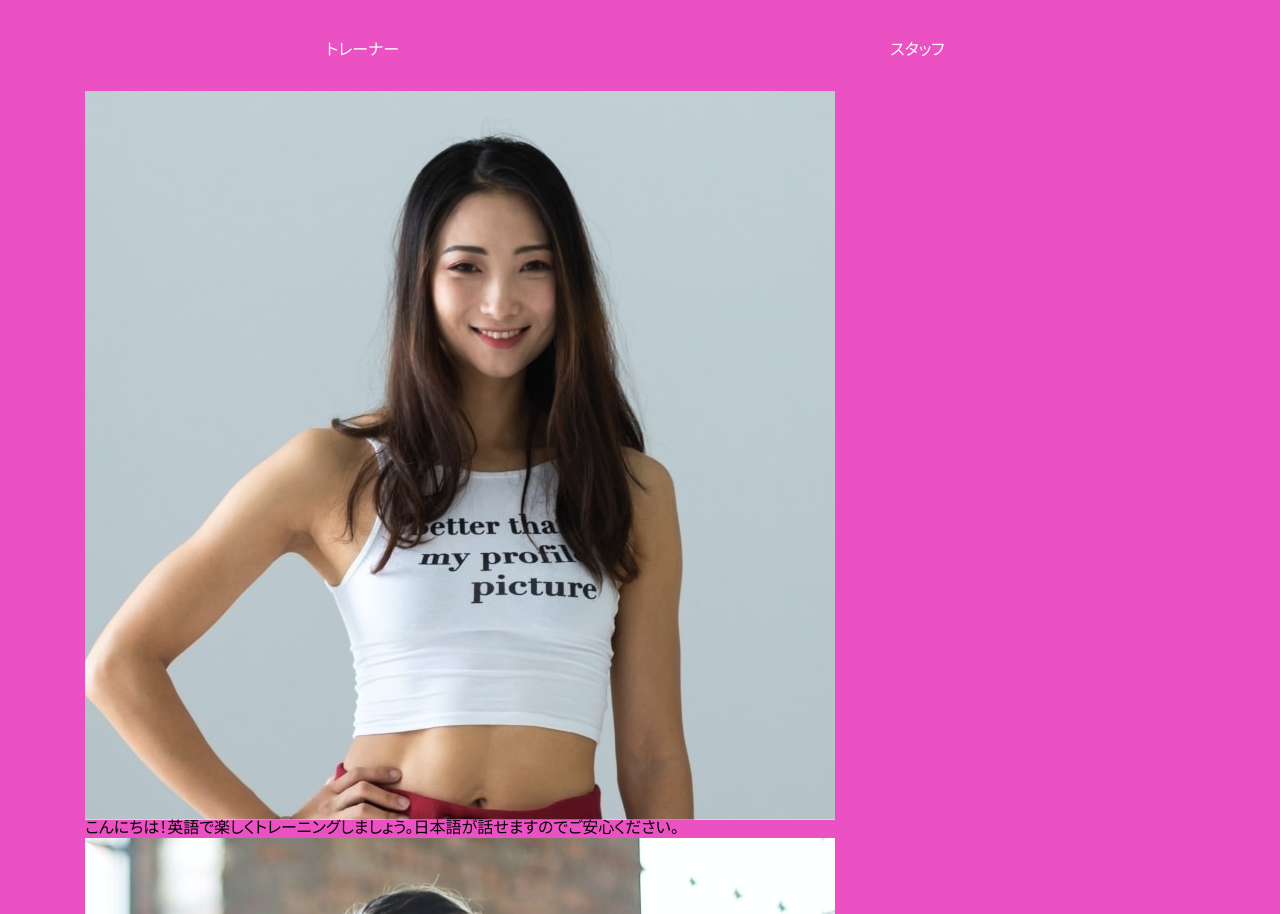
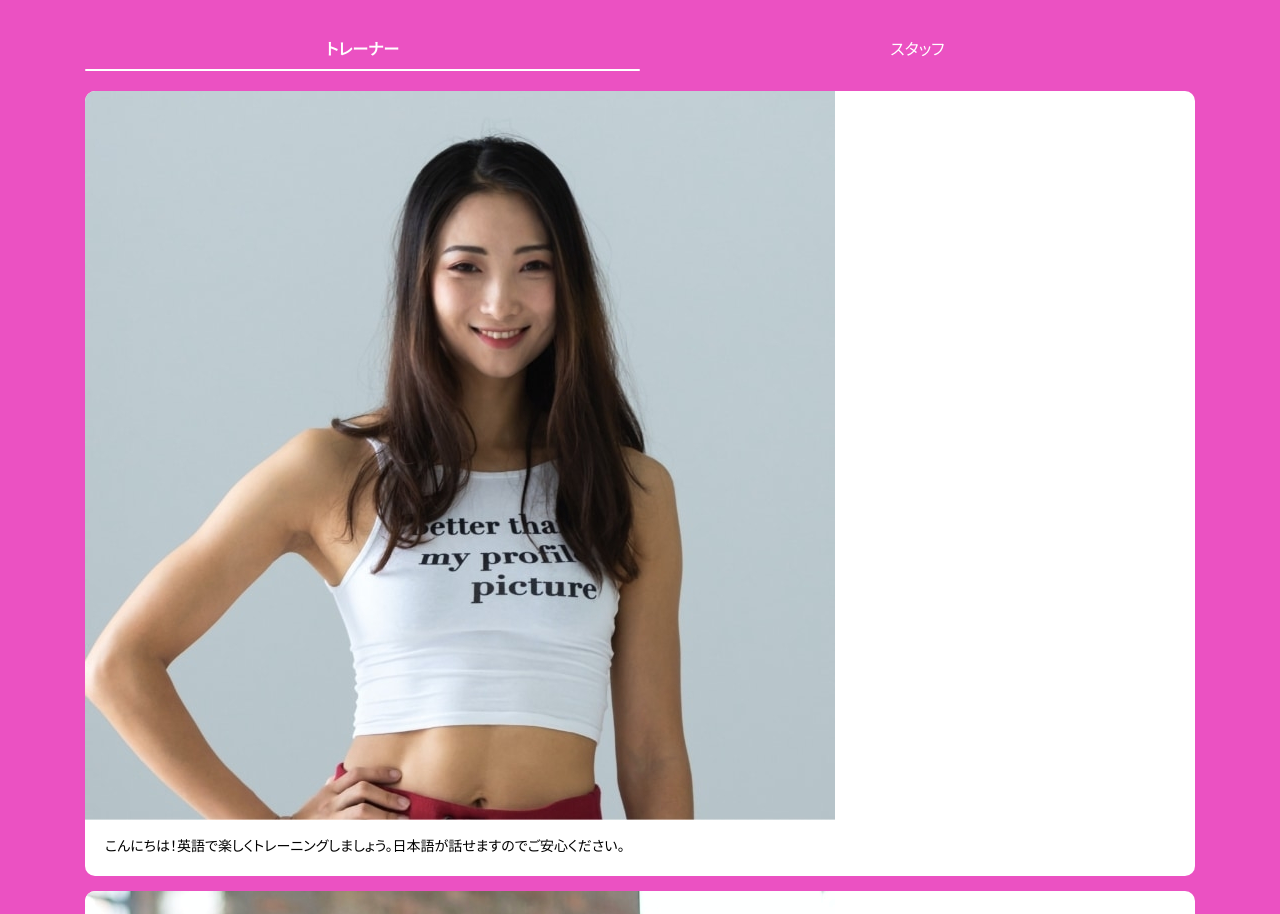
Before and after one commit to mayi-mama/engbody1, a plain HTML site: page index.html in a window 1280 px wide. Shown: the part 2918-3832 px from the top of the page. Drawn offline with nearby package versions, Linux system fonts and the light colour scheme; files that its build step writes are made by us from their sources.

Commit message:
Our Traninerまで

```diff
--- a/index.html
+++ b/index.html
@@ -143,36 +143,41 @@
                         <div class="trainer__body">
                             <div class="tab-wrapper">
                                 <div class="tab-area">
-                                    <div class="tab">
+                                    <div class="tab tab--active">
                                         トレーナー
                                     </div>
                                     <div class="tab">スタッフ</div>
                                 </div>
                                 <div class="tab-content-area">
-                                    <div class="tab-content">
+                                    <div class="tab-content tab--active">
                                         <div class="person-list">
-                                            <div class="person-box">
+                                            <div class="person-box fadeUpEffect fadeUp">
                                                 <figure class="person-box__img">
                                                     <img src="img/trainer01.jpg" alt="トレーナー1">
                                                 </figure>
+                                                <div class="person-box__body">
                                                     <div class="person-box__text">
                                                        <p>こんにちは！英語で楽しくトレーニングしましょう。日本語が話せますのでご安心ください。
                                                        </p>
                                                     </div>
                                                 </div>
-                                            <div class="person-box">
+                                            </div>
+                                            <div class="person-box fadeUpEffect">
                                                 <figure class="person-box__img">
                                                     <img src="img/trainer02.jpg" alt="トレーナー2">
                                                 </figure>
+                                                <div class="person-box__body">
                                                     <div class="person-box__text">
                                                         <p>Hello! 筋肉をつけすぎずしなやかな体を作ることが得意です！美しさを磨いていきましょう。
                                                         </p>
                                                     </div>
                                                 </div>
-                                            <div class="person-box">
+                                            </div>
+                                            <div class="person-box fadeUpEffect">
                                                 <figure class="person-box__img">
                                                     <img src="img/trainer03.jpg" alt="トレーナー3">
-                                                </figure>                                                                                               </figure>
+                                                </figure>
+                                                <div class="person-box__body">
                                                     <div class="person-box__text">
                                                        <p>Hi, 負荷や強度の高いトレーニングがしたいならおまかせてください！どんなご要望もできるかぎり叶えますよ！
                                                        </p>
@@ -180,24 +185,29 @@
                                                 </div>
                                             </div>
                                         </div>
+                                    </div>
                                     <div class="tab-content">
                                         <div class="person-list">
-                                            <div class="person-box">
+                                            <div class="person-box fadeUpEffect fadeUp">
                                                 <figure class="person-box__img">
                                                     <img src="img/staff01.jpg" alt="スタッフ1">
                                                 </figure>
+                                                <div class="person-box__body">
                                                     <div class="person-box__text">
                                                         <p>ENBODYは明るくてとっても楽しいジムです！みなさんのセッションが楽しくなるようしっかりサポートいたします。
                                                         </p>
                                                     </div>
                                                 </div>
-                                            <div class="person-box">
+                                            </div>
+                                            <div class="person-box fadeUpEffect fadeUp">
                                                 <figure class="person-box__img">
                                                     <img src="img/staff02.jpg" alt="スタッフ2">
                                                 </figure>
+                                                <div class="person-box__body">
                                                      <div class="person-box__text">
                                                         <p>Hi, please let me know anytime if you have any questions. We will fully support you!
                                                         </p>
+                                                    </div>
                                                 </div>
                                             </div>
                                         </div>
--- a/js/script.js
+++ b/js/script.js
@@ -25,7 +25,13 @@ $(function(){
 	  fadeUpEffect();
 	});
 
-
+	/*タブの切り替え*/
+	$('.tab').on('click', function() {
+		$('.tab--active').removeClass('tab--active');
+		$(this).addClass('tab--active');
+		var index = $('.tab').index(this);
+		$('.tab-content').eq(index).addClass('tab--active');
+	  });
 });
 
 /*背景が伸びてテキストが表示される*/
--- a/style.css
+++ b/style.css
@@ -395,3 +395,61 @@ img{
     text-align: center;
     padding: 5px 0 10px 0;
 }
+
+.tab.tab--active{
+    position:relative;
+    font-weight: bold;
+    color:#FFFFFF;
+}
+
+.tab.tab--active::before{
+    position: absolute;
+    content:"";
+    bottom: 0;
+    left: 0;
+    width: 100%;
+    height: 2px;
+    border-radius: 3px;
+    background-color:#FFFFFF;
+}
+
+.tab-content{
+    display: none;
+    transition: all 1s;
+    animation-name: fade-in;
+    animation-duration: 0.5s;
+}
+
+.tab-content.tab--active{
+    display:block;
+}
+
+@keyframes fade-in{
+    form{
+        opacity: 0;
+    }
+
+    to{
+        opacity: 1;
+    }
+}
+
+.person-list{
+    display: grid;
+    row-gap: 15px;
+}
+
+.person-box{
+    overflow: hidden;
+    border-radius: 10px;
+    background-color: #FFFFFF;
+}
+
+.person-box__body{
+    padding: 20px;
+}
+
+.person-box__text{
+    font-size: 14px;
+    height: 1.6;
+}
```
Lines whose indentation alone changed are shown as unchanged.
